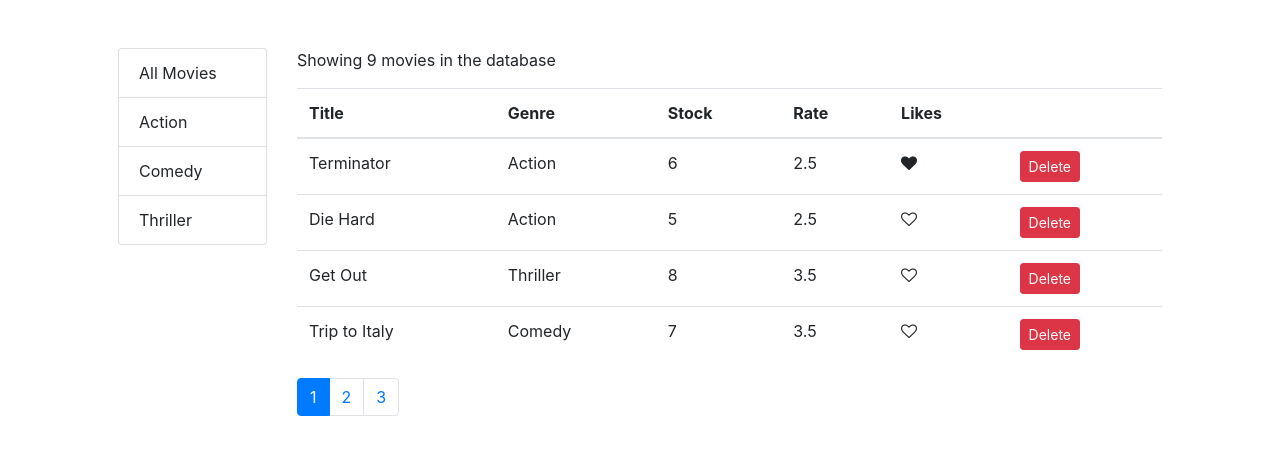
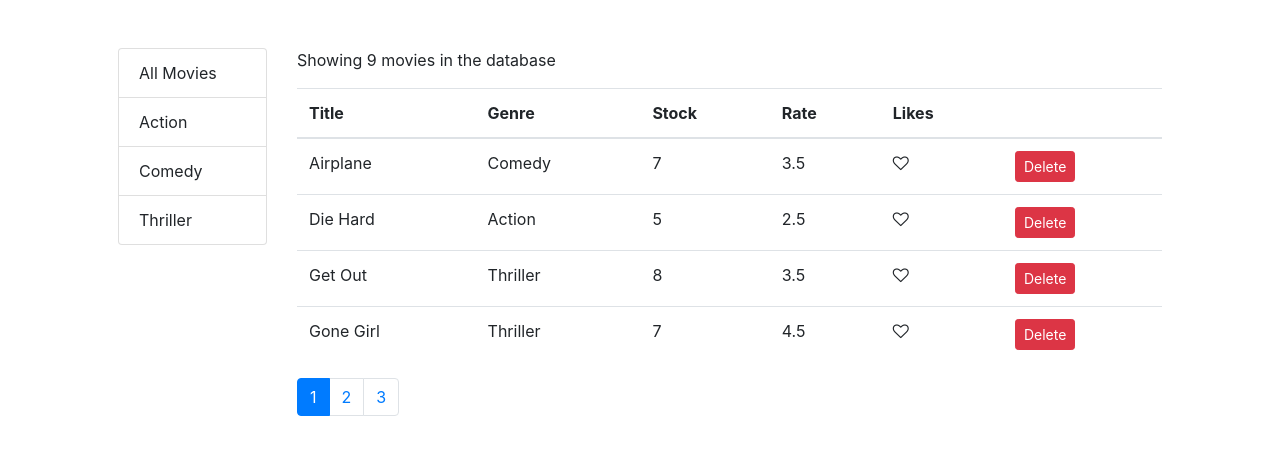
Before and after one commit to uktamjon-komilov/reactVidlyApp, a React (Create React App) app: page / in a window 1280 px wide. Shown: the top 454 px of the page. Built offline with nearby package versions, Linux system fonts and the light colour scheme.

Commit message:
Implemented simple sorting

```diff
--- a/src/components/common/listGroup.jsx
+++ b/src/components/common/listGroup.jsx
@@ -1,21 +1,33 @@
-import React from 'react';
+import React from "react";
 
 const ListGroup = (props) => {
-    const {items, valueProperty, textProperty, selectedItem, onItemSelect} = props;
+  const {
+    items,
+    valueProperty,
+    textProperty,
+    selectedItem,
+    onItemSelect,
+  } = props;
   return (
     <ul className="list-group">
-            {items.map(item => (
-                <li onClick={() => onItemSelect(item)} key={item[valueProperty]} className={item === selectedItem ? "list-group-item active" : "list-group-item"}>
+      {items.map((item) => (
+        <li
+          onClick={() => onItemSelect(item)}
+          key={item[valueProperty]}
+          className={
+            item === selectedItem ? "list-group-item active" : "list-group-item"
+          }
+        >
           {item[textProperty]}
         </li>
       ))}
     </ul>
   );
-}
+};
 
 ListGroup.defaultProps = {
   textProperty: "name",
   valueProperty: "_id",
-}
+};
 
 export default ListGroup;
--- a/src/components/movies.jsx
+++ b/src/components/movies.jsx
@@ -1,11 +1,11 @@
-import React, { Component } from 'react';
-import {getMovies} from '../services/fakeMovieService';
-import {getGenres} from '../services/fakeGenreService';
-import Likes from "./common/like";
+import React, { Component } from "react";
+import { getMovies } from "../services/fakeMovieService";
+import { getGenres } from "../services/fakeGenreService";
 import Pagination from "./common/pagination";
-import {paginate} from '../utils/paginate';
-import ListGroup from './common/listGroup';
-import { get } from 'lodash';
+import { paginate } from "../utils/paginate";
+import ListGroup from "./common/listGroup";
+import MoviesTable from "./moviesTable";
+import _ from "lodash";
 
 class Movies extends Component {
   state = {
@@ -13,51 +13,71 @@
     genres: [],
     pageSize: 4,
     currentPage: 1,
+    sortColumn: { path: "title", order: "asc" },
   };
 
-    componentDidMount(){
-        const genres = [{name: "All Movies"}, ...getGenres()]
-        this.setState({movies: getMovies(), genres});
+  componentDidMount() {
+    const genres = [{ name: "All Movies" }, ...getGenres()];
+    this.setState({ movies: getMovies(), genres });
   }
 
   handleDelete = (movie) => {
-        const movies = this.state.movies.filter(m => m._id !== movie._id);
-        this.setState({movies: movies});
-    }
+    const movies = this.state.movies.filter((m) => m._id !== movie._id);
+    this.setState({ movies: movies });
+  };
 
   handleLike = (movie) => {
     const movies = [...this.state.movies];
     const index = movies.indexOf(movie);
-        movies[index] = {...movies[index]};
+    movies[index] = { ...movies[index] };
     movies[index].liked = !movies[index].liked;
-        this.setState({movies});
-    }
+    this.setState({ movies });
+  };
 
   handlePageChange = (page) => {
     this.setState({
       currentPage: page,
     });
-    }
+  };
 
   handleGenreSelect = (genre) => {
     this.setState({
       selectedGenre: genre,
       currentPage: 1,
     });
+  };
+
+  handleSort = (path) => {
+    const sortColumn = { ...this.state.sortColumn };
+    if (path === sortColumn.path) {
+      sortColumn.order = sortColumn.order === "asc" ? "desc" : "asc";
+    } else {
+      sortColumn.path = path;
+      sortColumn.order = "asc";
     }
+    this.setState({ sortColumn });
+  };
 
   render() {
     let count = this.state.movies.length;
-        if(count === 0)
-            return (<p>There are no movies in the database.</p>);
+    if (count === 0) return <p>There are no movies in the database.</p>;
 
-        const {pageSize, currentPage, selectedGenre, movies: allMovies} = this.state;
+    const {
+      pageSize,
+      currentPage,
+      selectedGenre,
+      movies: allMovies,
+      sortColumn,
+    } = this.state;
 
-        const filtered = selectedGenre && selectedGenre._id
-            ? allMovies.filter(m => m.genre._id === selectedGenre._id)
+    const filtered =
+      selectedGenre && selectedGenre._id
+        ? allMovies.filter((m) => m.genre._id === selectedGenre._id)
         : allMovies;
 
-        const movies = paginate(filtered, currentPage, pageSize);
+    const sorted = _.orderBy(filtered, sortColumn.path, sortColumn.order);
+
+    const movies = paginate(sorted, currentPage, pageSize);
 
     return (
       <div className="row">
@@ -70,33 +90,18 @@
         </div>
         <div className="col">
           <p>Showing {filtered.length} movies in the database</p>
-                    <table className="table">
-                        <thead style={{fontWeight: 'bold'}}>
-                            <th>Title</th>
-                            <th>Genre</th>
-                            <th>Stock</th>
-                            <th>Rate</th>
-                            <th>Likes</th>
-                            <th></th>
-                        </thead>
-                        <tbody>
-                            {movies.map(movie => (
-                                <tr key={movie._id}>
-                                    <td>{movie.title}</td>
-                                    <td>{movie.genre.name}</td>
-                                    <td>{movie.numberInStock}</td>
-                                    <td>{movie.dailyRentalRate}</td>
-                                    <td><Likes liked={movie.liked} onClick={() => this.handleLike(movie)}/></td>
-                                    <td><button className="btn btn-danger btn-sm" onClick={() => this.handleDelete(movie)}>Delete</button></td>
-                                </tr>
-                            ))}
-                        </tbody>
-                    </table>
+          <MoviesTable
+            movies={movies}
+            onDelete={this.handleDelete}
+            onLike={this.handleLike}
+            onSort={this.handleSort}
+          />
           <Pagination
             itemsCount={filtered.length}
             pageSize={pageSize}
             currentPage={currentPage}
-                        onPageChange={this.handlePageChange}/>
+            onPageChange={this.handlePageChange}
+          />
         </div>
       </div>
     );
--- /dev/null
+++ b/src/components/moviesTable.js
@@ -0,0 +1,41 @@
+import React from "react";
+import Likes from "./common/like";
+
+const MoviesTable = (props) => {
+  const { movies, onLike, onDelete, onSort } = props;
+  return (
+    <table className="table">
+      <thead style={{ fontWeight: "bold" }}>
+        <th onClick={() => onSort("title")}>Title</th>
+        <th onClick={() => onSort("genre.name")}>Genre</th>
+        <th onClick={() => onSort("numberInStock")}>Stock</th>
+        <th onClick={() => onSort("dailyRentalRate")}>Rate</th>
+        <th>Likes</th>
+        <th></th>
+      </thead>
+      <tbody>
+        {movies.map((movie) => (
+          <tr key={movie._id}>
+            <td>{movie.title}</td>
+            <td>{movie.genre.name}</td>
+            <td>{movie.numberInStock}</td>
+            <td>{movie.dailyRentalRate}</td>
+            <td>
+              <Likes liked={movie.liked} onClick={() => onLike(movie)} />
+            </td>
+            <td>
+              <button
+                onClick={() => onDelete(movie)}
+                className="btn btn-danger btn-sm"
+              >
+                Delete
+              </button>
+            </td>
+          </tr>
+        ))}
+      </tbody>
+    </table>
+  );
+};
+
+export default MoviesTable;
```
Also changed, not shown: 1 other file (tests, documents, lock files or other folders). Lines whose indentation alone changed are shown as unchanged.
